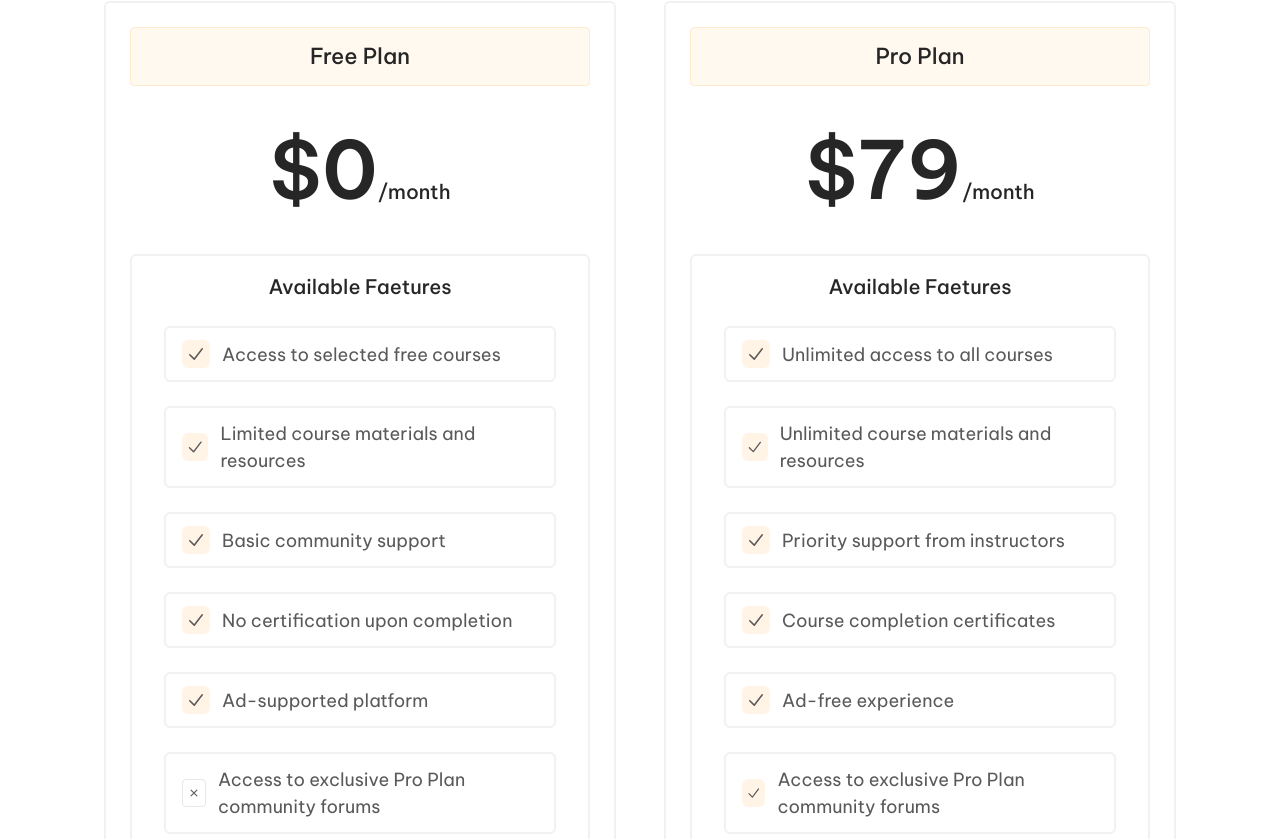
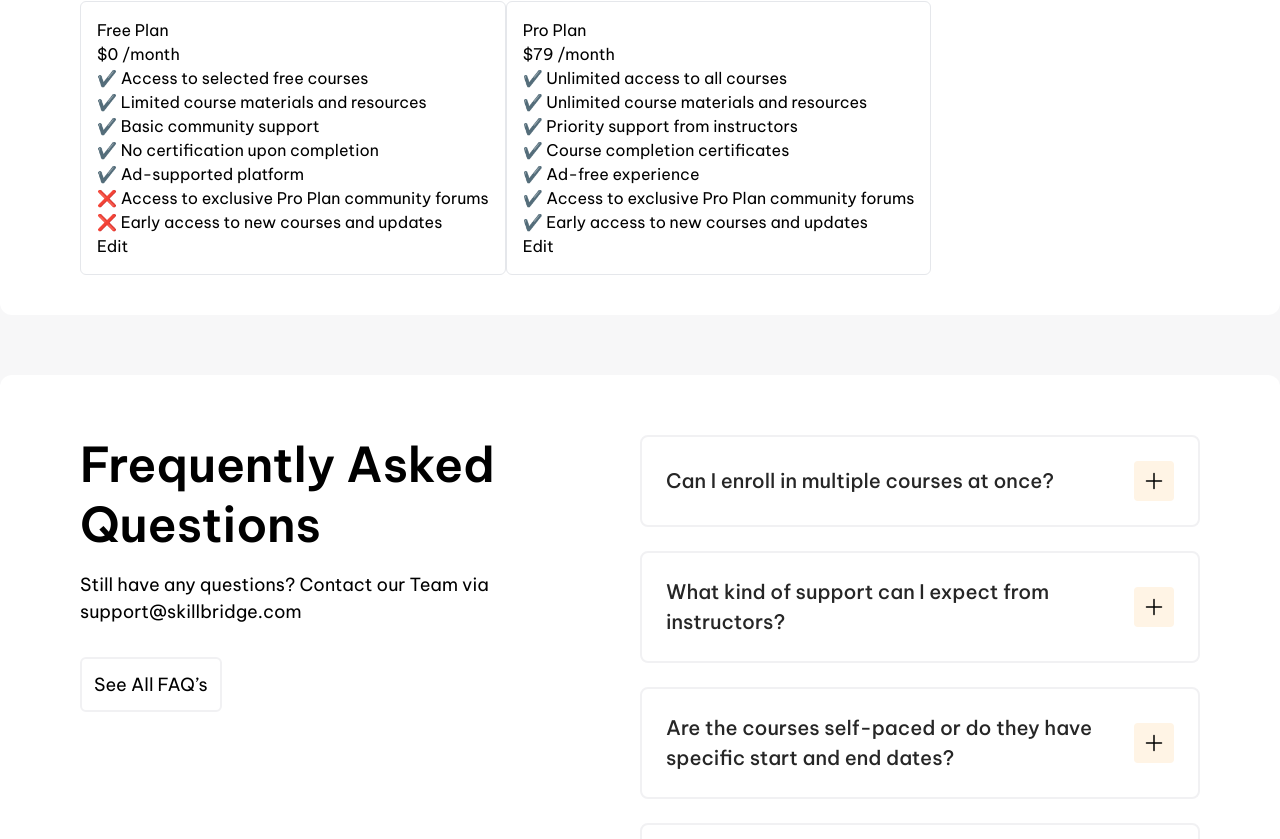
Before and after one commit to mdmonauwarulislam/e-learning, a React (Vite) app: page /Signup in a window 1280 px wide. Shown: the part 5181-6020 px from the top of the page. Built offline with nearby package versions, Linux system fonts and the light colour scheme.

Commit message:
implement backend to the pricing

```diff
--- a/src/Components/Pricing.jsx
+++ b/src/Components/Pricing.jsx
@@ -1,38 +1,87 @@
 /* eslint-disable react/prop-types */
-// import React from 'react'
-import { HiMiniCheck, HiMiniXMark } from "react-icons/hi2";
+import { useState } from 'react';
 
-function Pricing(props) {
+function Pricing({ title, price, period, features, updatePlan }) {
+  const [isEditing, setIsEditing] = useState(false);
+  const [updatedTitle, setUpdatedTitle] = useState(title);
+  const [updatedPrice, setUpdatedPrice] = useState(price);
+  const [updatedPeriod, setUpdatedPeriod] = useState(period);
+  const [updatedFeatures, setUpdatedFeatures] = useState(features);
+
+  const handleUpdate = () => {
+    updatePlan(title, {
+      title: updatedTitle,
+      price: updatedPrice,
+      period: updatedPeriod,
+      features: updatedFeatures,
+    });
+    setIsEditing(false);
+  };
+
   return (
-    <div className="md:w-1/2 rounded-md border-2 border-grayColor md:m-6 w-full font-be-vietnam-pro mt-5 md:mt-0">
-      <div className="text-[16px] md:text-[18px] xl:text-[22px] font-medium md:px-4 py-3 text-grayH bg-[#FFF9F0] border border-OrangeBoreder mx-6 mt-6 rounded flex justify-center w-auto">
-        <h3>{props.title}</h3>
-      </div>
-      <div className="text-grayH px-4 py-2 mx-6 my-4 flex justify-center w-auto">
-        <h1 className="text-[14px] md:text-[16px] xl:text-[20px] font-medium">
-          <span className="text-[50px] md:text-[60px] xl:text-[80px] font-semibold">{props.price}</span>{props.period}
-        </h1>
-      </div>
-      <div className=" border-2 border-grayColor mx-6 mb-6 rounded-md w-auto">
-        <div className="flex justify-center font-medium text-[18px] xl:text-[20px] mt-4 text-grayH">
-          <h3>Available Faetures</h3>
+    <div className="p-4 mb-4 border rounded-md">
+      {isEditing ? (
+        <div>
+          <input
+            type="text"
+            value={updatedTitle}
+            onChange={(e) => setUpdatedTitle(e.target.value)}
+            placeholder="Title"
+          />
+          <input
+            type="text"
+            value={updatedPrice}
+            onChange={(e) => setUpdatedPrice(e.target.value)}
+            placeholder="Price"
+          />
+          <input
+            type="text"
+            value={updatedPeriod}
+            onChange={(e) => setUpdatedPeriod(e.target.value)}
+            placeholder="Period"
+          />
+          <div>
+            {updatedFeatures.map((feature, index) => (
+              <div key={index}>
+                <input
+                  type="checkbox"
+                  checked={feature.isCross}
+                  onChange={(e) => {
+                    const newFeatures = [...updatedFeatures];
+                    newFeatures[index].isCross = e.target.checked;
+                    setUpdatedFeatures(newFeatures);
+                  }}
+                />
+                <input
+                  type="text"
+                  value={feature.contents}
+                  onChange={(e) => {
+                    const newFeatures = [...updatedFeatures];
+                    newFeatures[index].contents = e.target.value;
+                    setUpdatedFeatures(newFeatures);
+                  }}
+                  placeholder="Feature"
+                />
+              </div>
+            ))}
+          </div>
+          <button onClick={handleUpdate}>Save</button>
         </div>
-        {props.features.map((item, index) => (
-          <div className="flex justify-start items-center gap-3 py-3 px-4 mx-8 border-2 border-grayColor rounded-md mt-6 text-grayPara" key={index}>
-            {item.isCross ? <HiMiniCheck className="p-1 rounded-md text-[24px] xl:text-[28px] bg-[#FFF4E5]" /> : <HiMiniXMark className="p-1 rounded text-[24px] xl:text-[28px] border" />}
-
-            <p className="text-[14px] lg:text-[18px] font-normal text-grayPara">
-              {item.contents}
-            </p>
-          </div>
-
-        ))}
-        <div className="text-[12px] md:text-[14px] font-semibold  py-4 bg-[#FF9500] text-[#fff]  mt-6 flex justify-center border-t border-grayColor rounded-b-md w-full">
-          <button>Get Started</button>
+      ) : (
+        <div>
+          <h3>{title}</h3>
+          <p>{price} {period}</p>
+          <ul>
+            {features.map((feature, index) => (
+              <li key={index}>
+                {feature.isCross ? "✔️" : "❌"} {feature.contents}
+              </li>
+            ))}
+          </ul>
+          <button onClick={() => setIsEditing(true)}>Edit</button>
         </div>
-      </div>
+      )}
     </div>
-
   );
 }
 
--- a/src/Views/PricingPage.jsx
+++ b/src/Views/PricingPage.jsx
@@ -1,86 +1,44 @@
 /* eslint-disable react/no-unescaped-entities */
+import  { useEffect, useState } from 'react';
+import axios from 'axios';
 import FAQ from "../Components/FAQ";
 import Pricing from "../Components/Pricing";
-
+import AdminLogin from '../components/AdminLogin';
 
 function PricingPage() {
-  const pricing = [
-    {
-      title: "Free Plan",
-      price: "$0",
-      period: "/month",
-      features: [
-        {
-          isCross: true,
-          contents: "Access to selected free courses",
-        },
-        {
-          isCross: true,
-          contents: "Limited course materials and resources",
-        },
-        {
-          isCross: true,
-          contents: "Basic community support",
-        },
-        {
-          isCross: true,
-          contents: "No certification upon completion",
-        },
-        {
-          isCross: true,
-          contents: "Ad-supported platform",
-        },
-        {
-          isCross: false,
-          contents: "Access to exclusive Pro Plan community forums",
-        },
-        {
-          isCross: false,
-          contents: "Early access to new courses and updates",
-        },
-      ],
+  const [pricing, setPricing] = useState([]);
+  const [token, setToken] = useState(localStorage.getItem('token') || null);
 
-      isPro: false,
-    },
-    {
-      title: "Pro Plan",
-      price: "$79",
-      period: "/month",
-      features: [
-        {
-          isCross: true,
-          contents: "Unlimited access to all courses",
-        },
-        {
-          isCross: true,
-          contents: "Unlimited course materials and resources",
-        },
-        {
-          isCross: true,
-          contents: "Priority support from instructors",
-        },
-        {
-          isCross: true,
-          contents: "Course completion certificates",
-        },
-        {
-          isCross: true,
-          contents: "Ad-free experience",
-        },
-        {
-          isCross: true,
-          contents: "Access to exclusive Pro Plan community forums",
-        },
-        {
-          isCross: true,
-          contents: "Early access to new courses and updates",
-        },
-      ],
-      isPro: true,
-    },
-  ];
+  useEffect(() => {
+    const fetchPricing = async () => {
+      try {
+        const response = await axios.get('/api/pricing');
+        setPricing(response.data);
+      } catch (error) {
+        console.error("Error fetching pricing plans:", error);
+      }
+    };
+
+    fetchPricing();
+  }, []);
+
+  const updatePlan = async (title, updatedPlan) => {
+    try {
+      await axios.put(`/api/pricing/${title}`, updatedPlan, {
+        headers: { Authorization: `Bearer ${token}` },
+      });
+      setPricing(pricing.map(plan => (plan.title === title ? updatedPlan : plan)));
+    } catch (error) {
+      console.error("Error updating pricing plan:", error);
+    }
+  };
+
   return (
-    <div className="pt-16 bg-grayBg pb-4 font-be-vietnam-pro">
+    <div className="pt-16 pb-4 bg-grayBg font-be-vietnam-pro">
+      {!token ? (
+        <AdminLogin setToken={setToken} />
+      ) : (
+        <>
           <div className="md:flex justify-between items-center max-w-[1280px] xl:mx-auto mx-4 pb-12">
             <div className="md:w-1/2 text-[28px] md:text-[38px] xl:text-[48px] font-semibold text-grayH">
               <h3 className="">Our Pricings</h3>
@@ -90,19 +48,18 @@ function PricingPage() {
             </div>
           </div>
           <div className="flex justify-center">
-        <div className="bg-white p-3  mt-4 md:mt-0 rounded mb-5 flex justify-evenly gap-4 font-be-vietnam-pro">
-          <button className="bg-white p-3 rounded hover:bg-orangeBg text-grayH hover:text-white border-2 border-grayColor  w-auto">
+            <div className="flex gap-4 p-3 mt-4 mb-5 bg-white rounded md:mt-0 justify-evenly font-be-vietnam-pro">
+              <button className="w-auto p-3 bg-white border-2 rounded hover:bg-orangeBg text-grayH hover:text-white border-grayColor">
                 Monthly
               </button>
-          <button className="bg-white p-3 rounded hover:bg-orangeBg text-grayH hover:text-white border-2 border-grayColor  w-auto">
+              <button className="w-auto p-3 bg-white border-2 rounded hover:bg-orangeBg text-grayH hover:text-white border-grayColor">
                 Yearly
               </button>
             </div>
           </div>
 
-      {/* ~~~~~~~~~~~~~~~~~~~~~~~~~~~~~~~~~~~~~~~~~~~~~~~~~~~~~~~~~~~~~~~~~~~~~~~~ pricing boxed ~~~~~~~~~~~~~~~~~~~~~~~~~~~~~~~~~~~~~~~~~~~~  */}
           <div className="flex flex-col pt-5 bg-grayBg max-w-[1280px] xl:mx-auto mx-4 ">
-        <div className="bg-white md:px-2 xl:px-20 lg px-4 py-6 pt-5 mb-10 md:flex rounded-xl">
+            <div className="px-4 py-6 pt-5 mb-10 bg-white md:px-2 xl:px-20 lg md:flex rounded-xl">
               {pricing.map((item, index) => (
                 <Pricing
                   key={index}
@@ -110,16 +67,19 @@ function PricingPage() {
                   price={item.price}
                   period={item.period}
                   features={item.features}
+                  updatePlan={updatePlan}
                 />
               ))}
             </div>
           </div>
-      {/* ~~~~~~~~~~~~~~~~~~~~~~~~~~~~~~~~~~~~~~~~~~~~~~~~~~~~~~~~~~~~~~~~~~~~~~~~~~~~~~~  FAQ ~~~~~~~~~~~~~~~~~~~~~~~~~~~~~~~~~~~~~~~~~ */}
-      <div className="flex flex-col pt-5 bg-grayBg max-w-[1280px] xl:mx-auto mx-4 ">
-        <div className="bg-white md:px-2 xl:px-20 lg px-4 py-6 pt-5 mb-10 md:flex rounded-xl">
+
+          <div className="flex flex-col justify-center items-center max-w-[1280px] xl:mx-auto mx-4 ">
+            <div className="w-full px-4 mb-20 ">
               <FAQ />
             </div>
           </div>
+        </>
+      )}
     </div>
   );
 }
```
Lines whose indentation alone changed are shown as unchanged.
